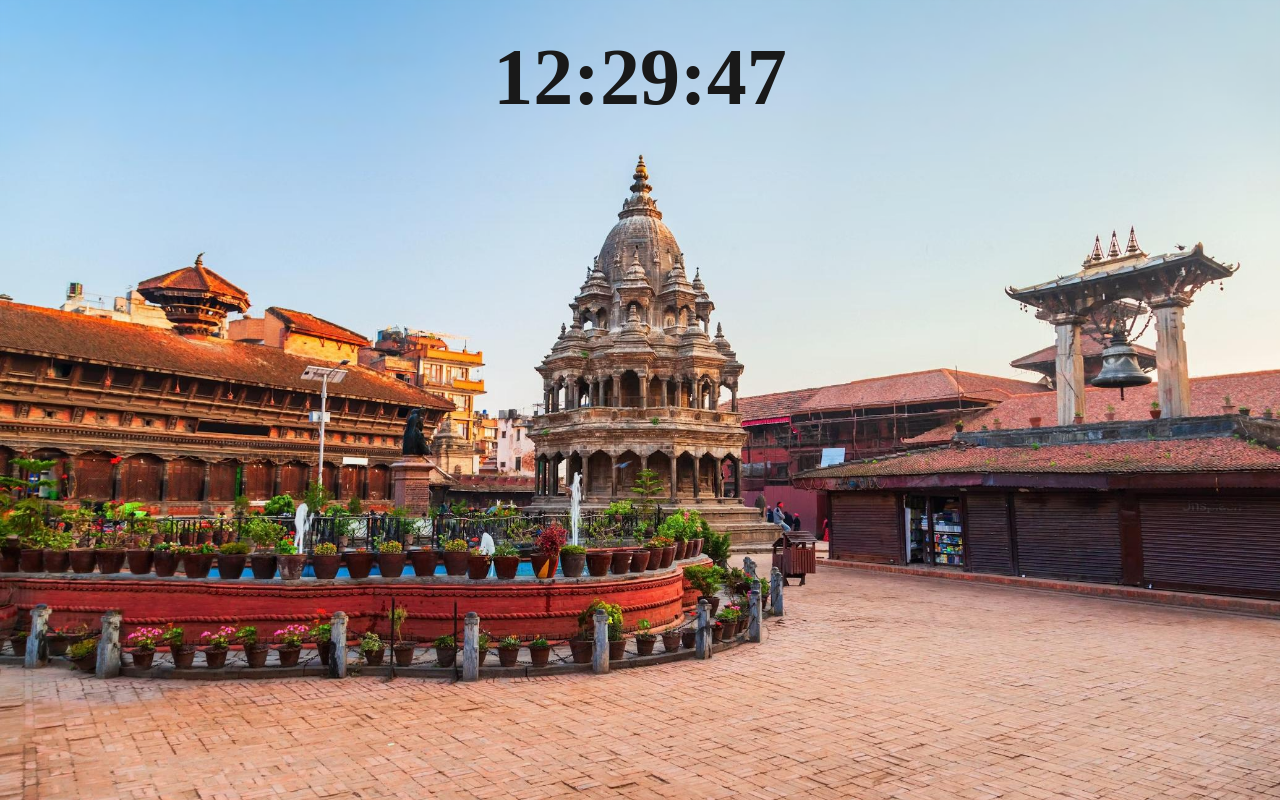
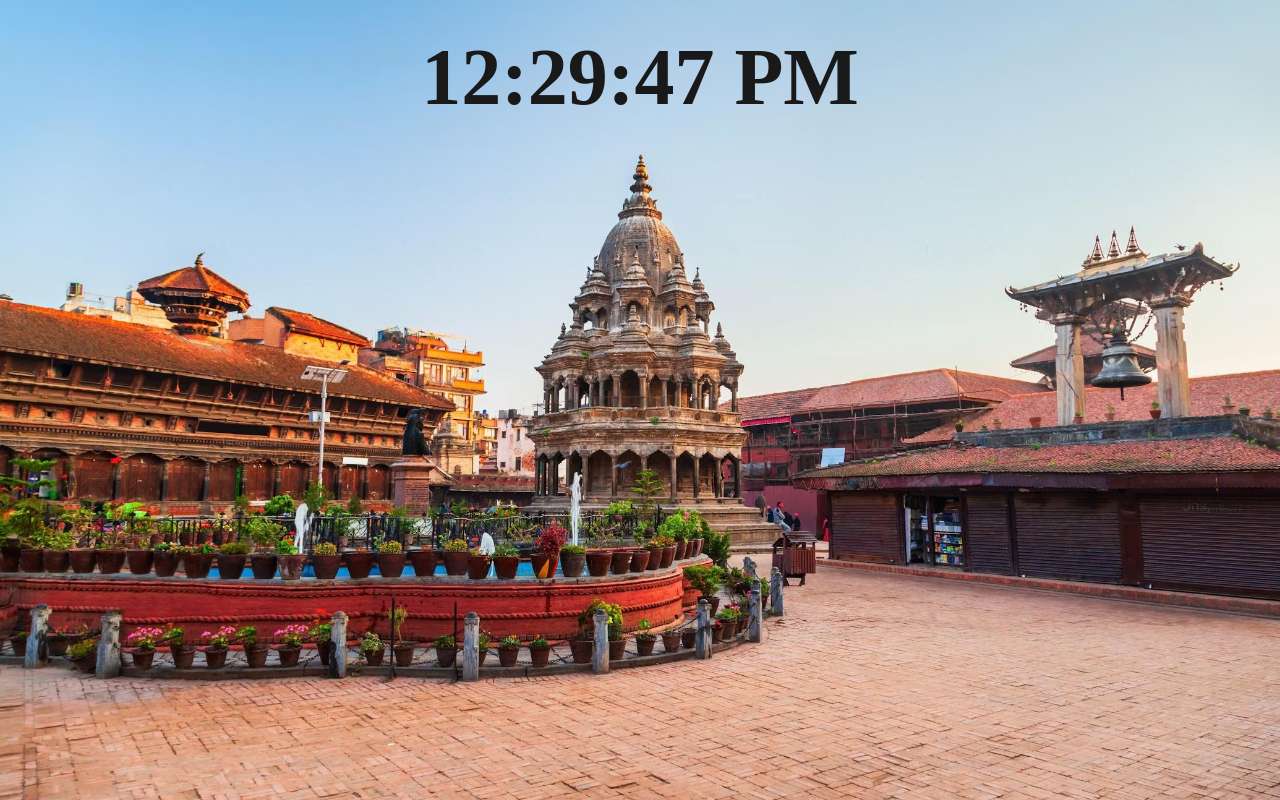
Before and after one commit to Raman7913/digital-clock, a plain HTML site: page index.html in a window 1280 px wide. Drawn offline with Linux system fonts and the light colour scheme.

Commit message:
added meridiem am or pm

```diff
--- a/index.js
+++ b/index.js
@@ -1,7 +1,9 @@
 function getTime(){
     const now = new Date();
 
+    let meridiem;
     let hours = now.getHours();
+    meridiem = hours>=12 ? 'PM' : 'AM'
     hours = hours % 12;
     if (hours === 0){
         hours = 12;
@@ -12,7 +14,7 @@ function getTime(){
 
     const clockString = document.querySelector('.clock')
 
-    let timeString = `${hours}:${minutes}:${seconds}`;
+    let timeString = `${hours}:${minutes}:${seconds} ${meridiem}`;
 
     clockString.innerHTML = timeString;
 
--- a/styles.css
+++ b/styles.css
@@ -20,4 +20,5 @@ body{
     width:100%;
     text-align: center;
     padding:2rem 0 ;
+    cursor:default;
 }
```
